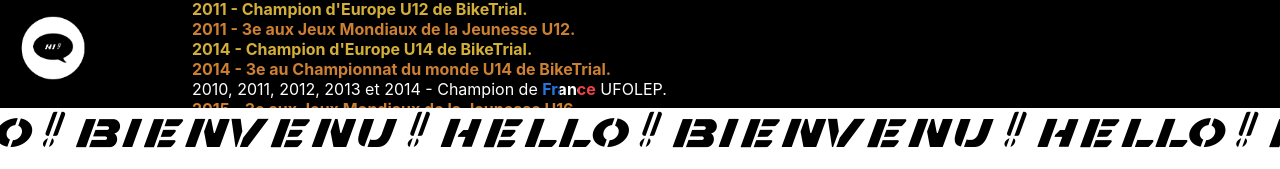
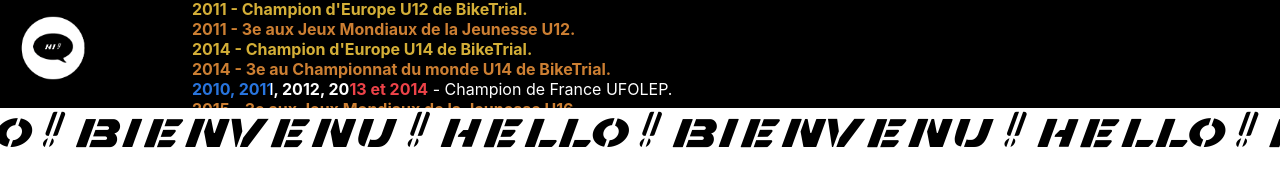
Before and after one commit to LouisGrillon/PerfLouisGrillon, a React (Vite) app in the folder perflouisgrillon/: page /about in a window 1280 px wide. Shown: the part 580-749 px from the top of the page. Built offline with nearby package versions, Linux system fonts and the light colour scheme; no server answers; a web font is replaced by a local one.

Commit message:
Update About.jsx

```diff
--- a/perflouisgrillon/src/Components/About/About.jsx
+++ b/perflouisgrillon/src/Components/About/About.jsx
@@ -39,8 +39,8 @@ function About() {
 <span className="description" style={{ color: "#D4AF37", fontWeight: "bold" }}>{t('trophy_2014_europe')}</span><br />
 <span className="description" style={{ color: "#CD7F32", fontWeight: "bold" }}>{t('trophy_2014')}</span><br />
 <span className="description">
-  {t('trophy_ufolep_2010_2014').split(/(France|French)/gi).map((part, i) =>
-    /^(France|French)$/i.test(part) ? (
+  {t('trophy_ufolep_2010_2014').split(/((?:2010,\s*2011,\s*2012,\s*2013\s*(?:et|and)\s*2014))/gi).map((part, i) =>
+    /2010,\s*2011,\s*2012,\s*2013\s*(?:et|and)\s*2014/i.test(part) ? (
       <span key={i} style={{
         background: "linear-gradient(90deg, #2875DF 0%, #2875DF 33.33%, #FFFFFF 33.33%, #FFFFFF 66.66%, #ED4248 66.66%, #ED4248 100%)",
         WebkitBackgroundClip: "text",
```
